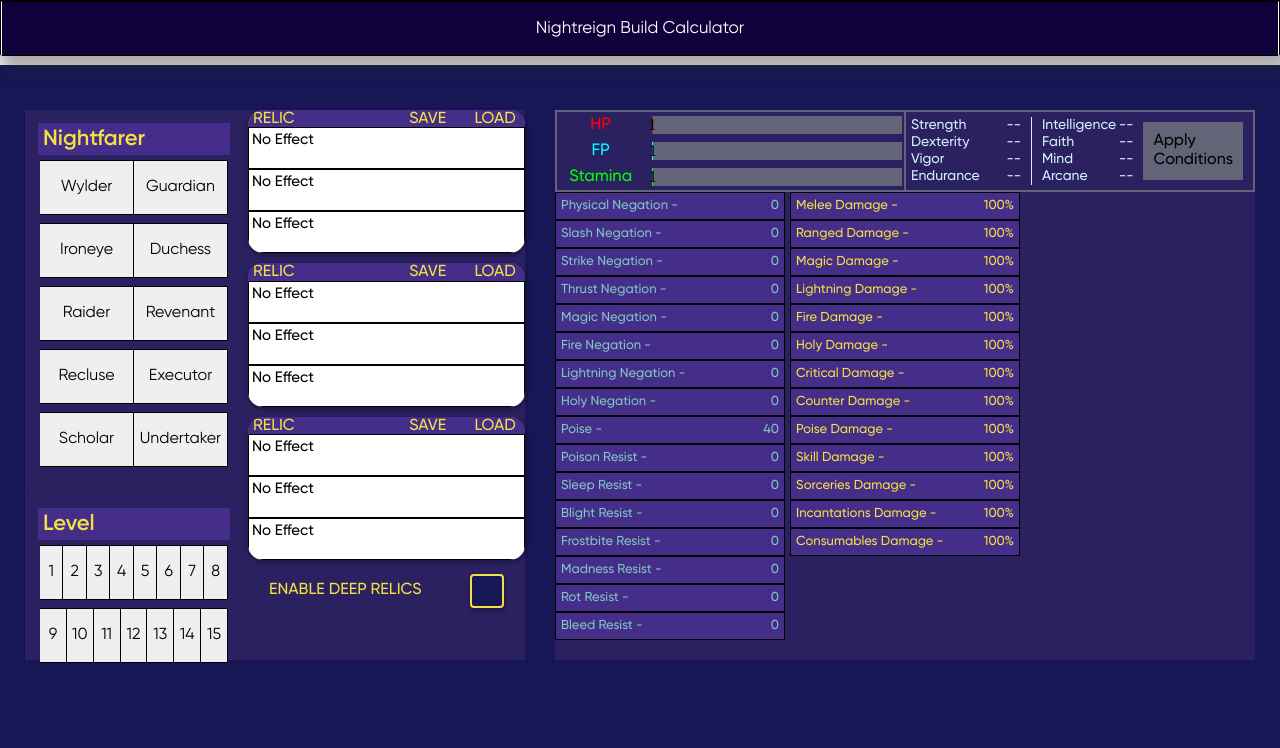
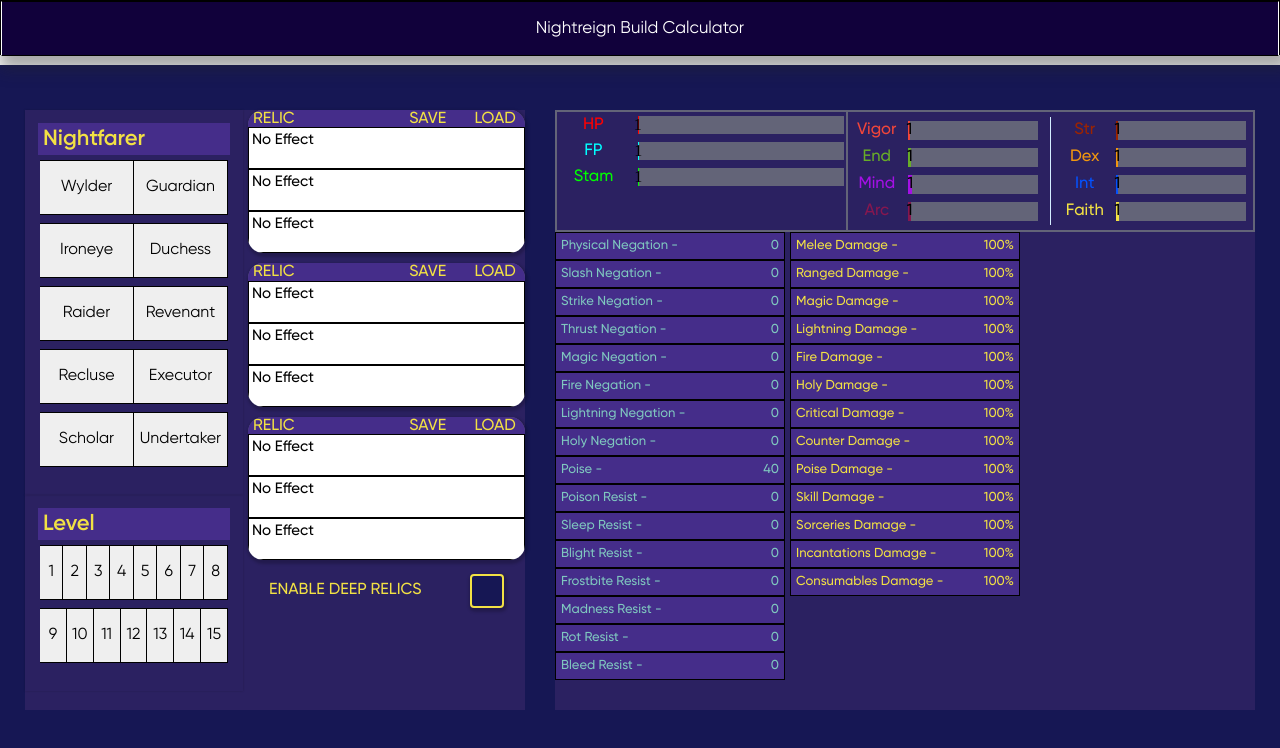
Before and after one commit to NLanese/the-codex, a Next.js app: page /showcases/projects/nightreign in a window 1280 px wide. Shown: the top 748 px of the page. Built offline with nearby package versions, Linux system fonts and the light colour scheme.

Commit message:
Update nightreign.js

```diff
--- a/pages/showcases/projects/nightreign.js
+++ b/pages/showcases/projects/nightreign.js
@@ -82,6 +82,15 @@ const silverLining = "#d4eeff"
     const [fp, setFP] = useState(1)
     const [stam, setStam] = useState(1)
 
+    const [vigor, setVigor] = useState(1)
+    const [end, setEnd] = useState(1)
+    const [dex, setDex] = useState(1)
+    const [str, setStr] = useState(1)
+    const [intl, setIntl] = useState(1)
+    const [fai, setFai] = useState(1)
+    const [mind, setMind] = useState(1)
+    const [arcane, setArcane] = useState(1)
+
 
 ////////////////
 // UseEffects //
@@ -93,6 +102,22 @@ const silverLining = "#d4eeff"
             setHP(vitalsObject.HP)
             setFP(vitalsObject.FP)
             setStam(vitalsObject.Stam)
+            setVigor(vitalsObject.Vig)
+            setEnd(vitalsObject.End)
+            setStr(vitalsObject.Str)
+            setDex(vitalsObject.Dex)
+            setMind(vitalsObject.Mind)
+            setIntl(vitalsObject.Int)
+            setFai(vitalsObject.Fai)
+            if (nightfarer === "Wylder"){
+                setArcane(10)
+            }
+            else if (nightfarer === "Guardian"){
+                setArcane(10)
+            }
+            else if (nightfarer === "Ironeye"){
+                setArcane(13)
+            }
         }
     }, [nightfarer, lvl])
 
@@ -138,13 +163,13 @@ function renderSelectionsContainer(){
         }}>
             <div style={{
                 flex: 5, display: 'flex', flexDirection: 'row',
-                backgroundColor: nightShade, height: 550,
+                backgroundColor: nightShade, height: 600,
                 borderRadius: 20
             }}>
                 {renderNightFarer()}
                 {renderRelics()}
             </div>
-            <div style={{flex: 7, backgroundColor: nightShade, height: 550}}>
+            <div style={{flex: 7, backgroundColor: nightShade, height: 600}}>
                 {renderVitals()}
                 {renderStats()}
             </div>
@@ -473,25 +498,19 @@ function renderVitals(){
 
 function renderAttributes(){
     return(
-        <OstCard noShadow={true} rounded={false} style={{flex: 6, borderLeft: '2px solid', borderColor: greyOfNight, padding: 0}}>
+        <OstCard noShadow={true} rounded={false} style={{flex: 7, borderLeft: '2px solid', borderColor: greyOfNight, padding: 0}}>
             <div style={{display: 'flex', flexDirection: 'row', padding: 5}}>
                 <div style={{flex: 6, paddingRight: 10}}>
-                    {renderAttribute("Strength")}
-                    {renderAttribute("Dexterity")}
                     {renderAttribute("Vigor")}
                     {renderAttribute("Endurance")}
-                </div>
-                <div style={{flex: 5, paddingLeft: 10, borderLeft: '1px solid', borderColor: silverLining}}>
-                    {renderAttribute("Intelligence")}
-                    {renderAttribute("Faith")}
                     {renderAttribute("Mind")}
                     {renderAttribute("Arcane")}
                 </div>
-                <div style={{flex: 1, paddingTop: 5, paddingLeft: 10, paddingRight: 5}}>
-                <OstCard noShadow={true} rounded={false}
-                style={{backgroundColor: greyOfNight}}>
-                    Apply Conditions
-                </OstCard>
+                <div style={{flex: 6, paddingLeft: 10, borderLeft: '1px solid', borderColor: silverLining}}>
+                    {renderAttribute("Strength")}
+                    {renderAttribute("Dexterity")}
+                    {renderAttribute("Intelligence")}
+                    {renderAttribute("Faith")}
                 </div>
             </div>
         </OstCard>
@@ -499,42 +518,82 @@ function renderAttributes(){
 }
 
 function renderAttribute(atr){
+    let state
+    let max = .5
+    let color = "grey"
+    if (atr === "Strength") {
+        state = str
+        max = .62
+        color = "#9c2400"
+    }
+    else if (atr === "Dexterity") {
+        state = dex
+        max = .68
+        color = "#f2970f"
+    }
+    else if (atr === "Vigor") {
+        state = vigor
+        max = .70
+        color = "#f2463a"
+    }
+    else if (atr === "Endurance") {
+        state = end
+        max = .45
+        color = "#68ad28"
+    }
+    else if (atr === "Intelligence") {
+        state = intl
+        max = .68
+        color = "#0352ff"
+    }
+    else if (atr === "Faith") {
+        state = fai
+        max = .58
+        color = graceGiven
+    }
+    else if (atr === "Mind") {
+        state = mind
+        max = .35
+        color = "#a510e6"
+    }
+    else if (atr === "Arcane") {
+        state = arcane
+        max = .60,
+        color = "#87174f"
+    }
+
+
     return (
-        <div style={{display: 'flex', flexDirection: 'row', justifyContent: 'space-between'}}>
-            <p style={{...Styles.Fonts.basic, margin: 0, color: silverLining, fontSize: 14}}>{atr}</p>
-            <p style={{...Styles.Fonts.basic, margin: 0, color: silverLining, fontSize: 14}}>--</p>
+        <div>
+            {renderBar(atr, state, max, color)}
         </div>
     )
 }
 
 function renderBars(){
     return(
-        <div style={{flex: 6}}>
-            <div style={{display: 'flex', flexDirection: 'row', gap: 10, padding: 2}}>
-                <p style={{flex: 3, alignSelf: 'flex-start', textAlign: 'center', ...Styles.Fonts.basic, marginTop: 0, marginBottom: 0, color: "red"}}>HP</p>
+        <div style={{flex: 5}}>
+            {renderBar("HP", hp, 17.5, 'red')}
+            {renderBar("FP", fp, 2.5, 'cyan')}
+            {renderBar("Stam", stam, 2.5, 'lime')}
+        </div>
+    )
+}
+
+function renderBar(title, value, max, color){
+    if (title.length > 5){
+        title = `${title[0]}${title[1]}${title[2]}`
+    }
+
+    return(
+        <div style={{display: 'flex', flexDirection: 'row', gap: 10, padding: 2}}>
+                <p style={{flex: 3, alignSelf: 'flex-start', textAlign: 'center', ...Styles.Fonts.basic, marginTop: 0, marginBottom: 0, color: color}}>{title}</p>
                 <div style={{flex: 9, backgroundColor: greyOfNight, marginTop: 2, marginBottom: 2}}>
-                    <div style={{backgroundColor: 'red', height: '100%', width: `${(hp / 17.5)}%`, display: "flex", justifyContent: 'center'}} >
-                        {hp}
+                    <div style={{backgroundColor: color, height: '100%', width: `${(value / max)}%`, display: "flex", justifyContent: 'center'}} >
+                        {value}
                     </div>
                 </div>
             </div>
-            <div style={{display: 'flex', flexDirection: 'row', gap: 10, padding: 2}}>
-                <p style={{flex: 3, alignSelf: 'flex-start', textAlign: 'center', ...Styles.Fonts.basic, marginTop: 0, marginBottom: 0, color: "cyan"}}>FP</p>
-                <div style={{flex: 9, backgroundColor: greyOfNight, marginTop: 2, marginBottom: 2}}>
-                    <div style={{backgroundColor: 'cyan', height: '100%', width: `${(fp / 3.0)}%`, display: "flex", justifyContent: 'center'}} >
-                        {fp}
-                    </div>
-                </div>
-            </div>
-            <div style={{display: 'flex', flexDirection: 'row', gap: 10, padding: 2}}>
-                <p style={{flex: 3, alignSelf: 'flex-start', textAlign: 'center', ...Styles.Fonts.basic, marginTop: 0, marginBottom: 0, color: "lime"}}>Stamina</p>
-                <div style={{flex: 9, backgroundColor: greyOfNight, marginTop: 2, marginBottom: 2}}>
-                    <div style={{backgroundColor: 'lime', height: '100%', width: `${(stam / 2.5)}%`, display: "flex", justifyContent: 'center'}} >
-                        {stam}
-                    </div>
-                </div>
-            </div>
-        </div>
     )
 }
 
```
